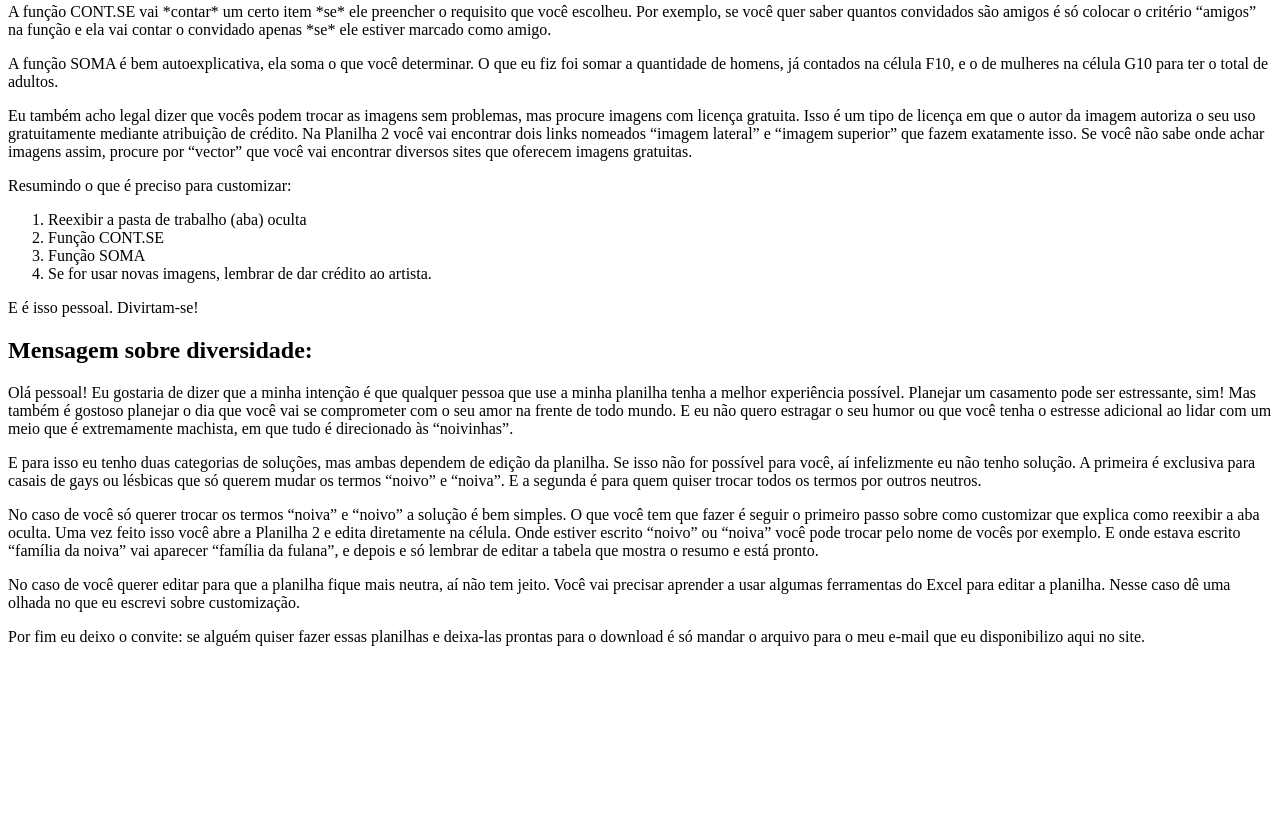
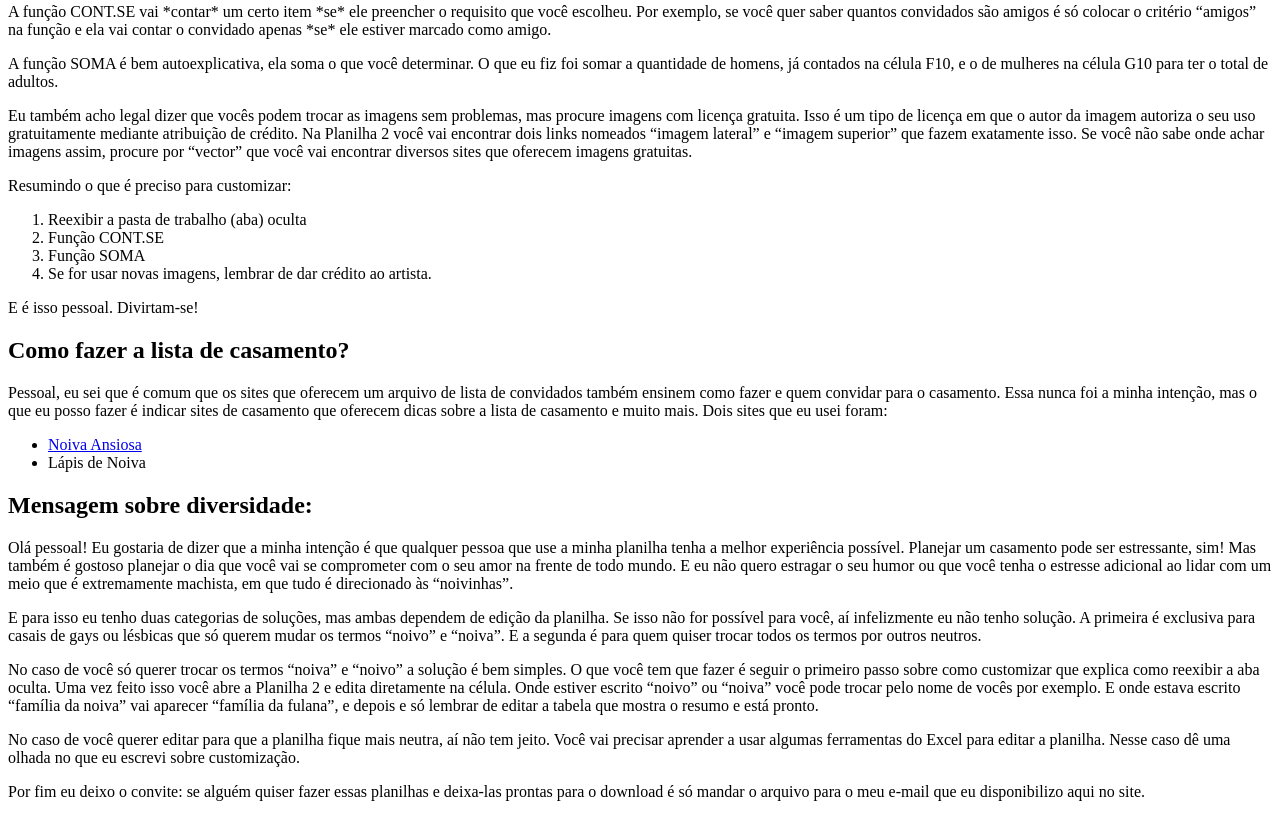
Before and after one commit to Laisses/Lista-de-Convidados, a plain HTML site: page index.html in a window 1280 px wide. Shown: the part 1061-1878 px from the top of the page. Before the commit the page ends 1723 px from the top, so only its background shows below. Drawn offline with Linux system fonts and the light colour scheme.

Commit message:
Adciona section com links externos.

```diff
--- a/index.html
+++ b/index.html
@@ -106,6 +106,16 @@
 	    			E é isso pessoal. Divirtam-se!
 	    		</p>
 	    </section>
+	    <section>
+	    	<h2>Como fazer a lista de casamento?</h2>
+	    	<p>
+	    		Pessoal, eu sei que é comum que os sites que oferecem um arquivo de lista de convidados também ensinem como fazer e quem convidar para o casamento. Essa nunca foi a minha intenção, mas o que eu posso fazer é indicar sites de casamento que oferecem dicas sobre a lista de casamento e muito mais. Dois sites que eu usei foram:
+	    	</p>
+	    	<ul>
+	    		<li><a href="https://www.noivaansiosa.com.br/">Noiva Ansiosa</a></li>
+	    		<li><a href="https://lapisdenoiva.com/"></a>Lápis de Noiva</li>
+	    	</ul>
+	    </section>
 	    <section id="diversidade">
 	    	<h2>Mensagem sobre diversidade:</h2>
 	    	<p>
```
